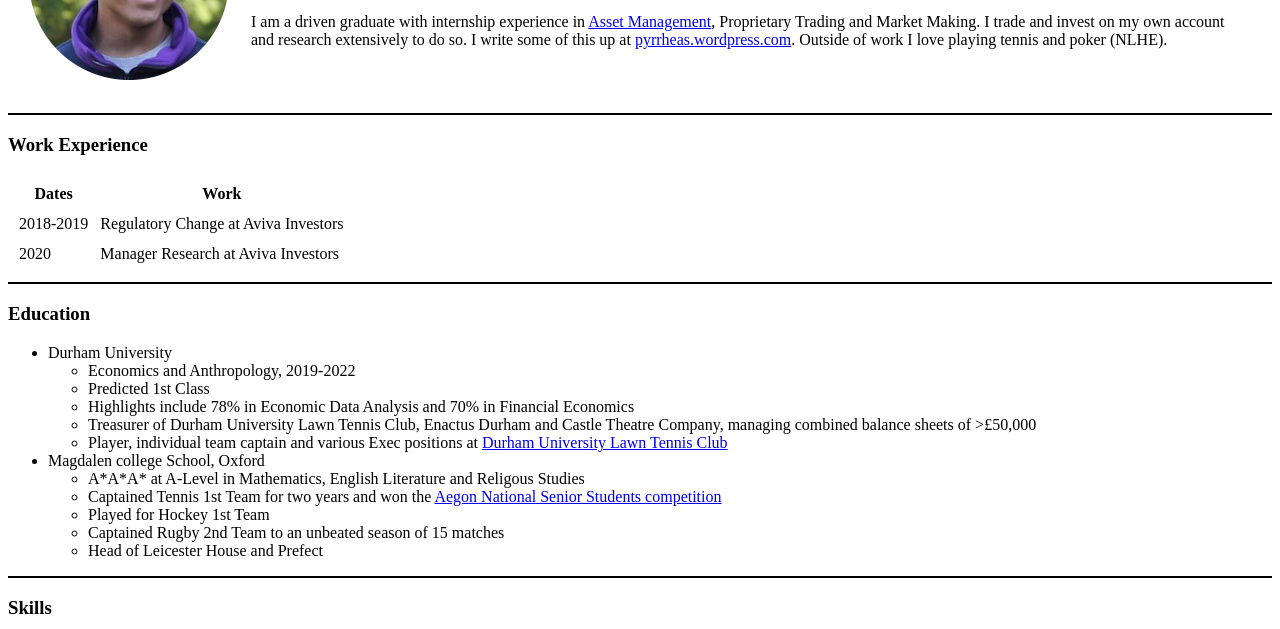
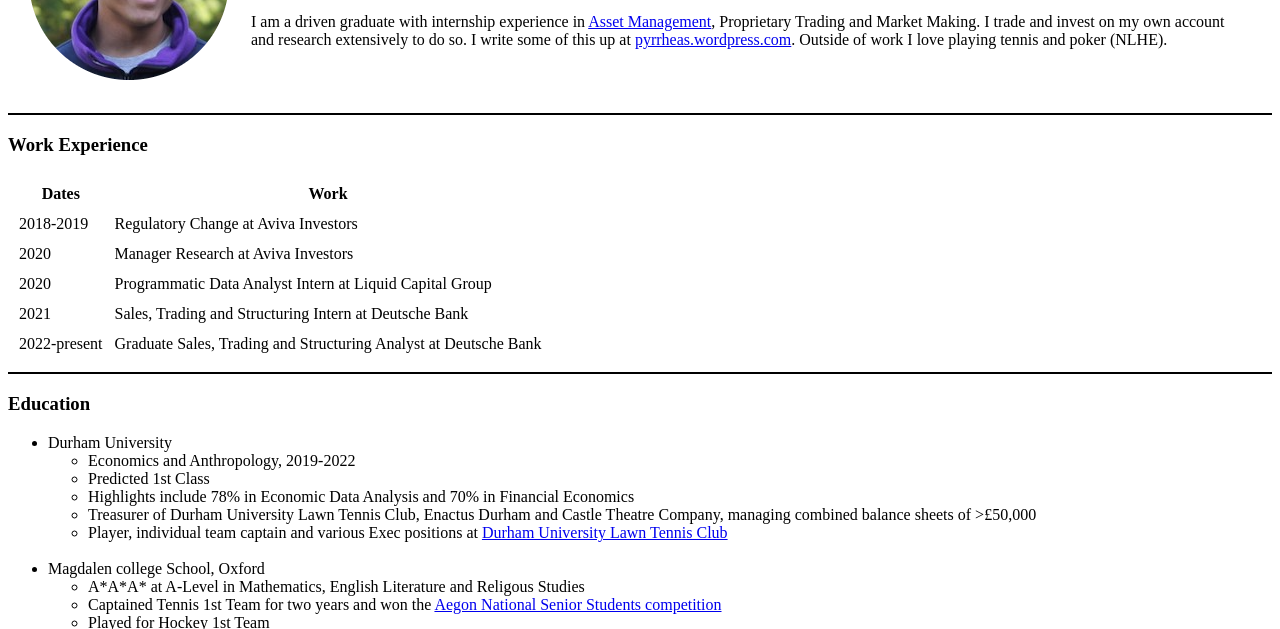
Before and after one commit to BeGOODWE/CV, a plain HTML site: page index.html in a window 1280 px wide. Shown: the part 149-778 px from the top of the page. Drawn offline with Linux system fonts and the light colour scheme.

Commit message:
Update index.html

```diff
--- a/index.html
+++ b/index.html
@@ -39,6 +39,18 @@
                     <td>2020</td>
                     <td>Manager Research at Aviva Investors</td>
                 </tr>
+                <tr>
+                    <td>2020</td>
+                    <td>Programmatic Data Analyst Intern at Liquid Capital Group</td>
+                </tr>
+                <tr>
+                    <td>2021</td>
+                    <td>Sales, Trading and Structuring Intern at Deutsche Bank</td>
+                </tr>
+                <tr>
+                    <td>2022-present</td>
+                    <td>Graduate Sales, Trading and Structuring Analyst at Deutsche Bank</td>
+                </tr>
             </tbody>
         </table>
         <hr size="2" color="black">
@@ -51,7 +63,7 @@
                     <li>Highlights include 78% in Economic Data Analysis and 70% in Financial Economics</li>
                     <li>Treasurer of Durham University Lawn Tennis Club, Enactus Durham and Castle Theatre Company, managing combined balance sheets of >£50,000</li>
                     <li>Player, individual team captain and various Exec positions at <a href="https://www.instagram.com/p/CU467vLtNdz/?utm_medium=twitter">Durham University Lawn Tennis Club</a></li>
-                </ul>
+                </ul><br>
             <li>Magdalen college School, Oxford</li>
                 <ul>
                     <li>A*A*A* at A-Level in Mathematics, English Literature and Religous Studies</li>
```
